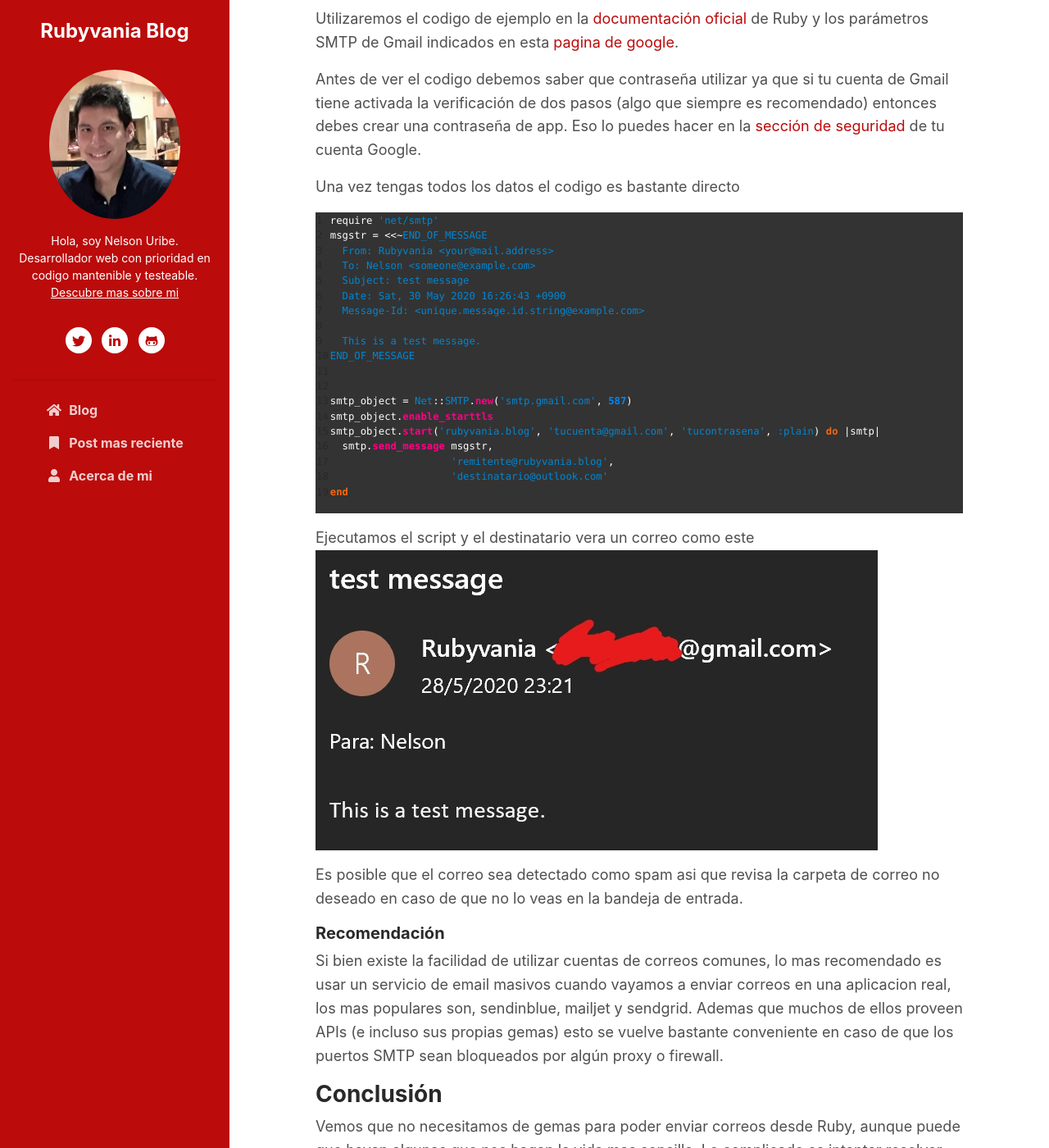
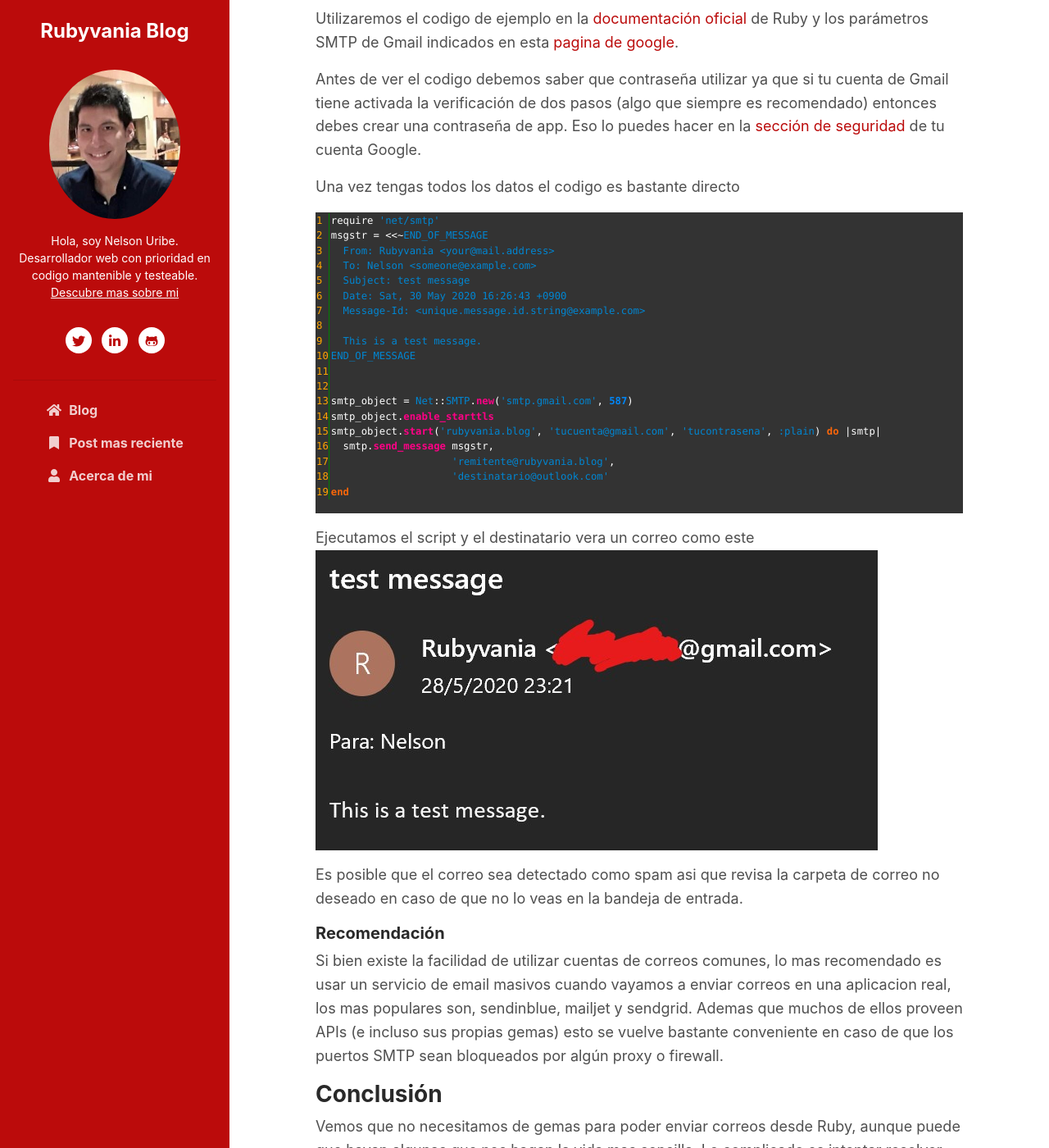
Before and after one commit to hollow-hunter/rubyvania-blog, a Jekyll site: the page built from _posts/2020/5-may/2020-5-30-email.md, in a window 1280 px wide and 1400 px high, scrolled down 367 px. Shown: the whole window at 82% size. Built offline with Jekyll 4.4.1, drawn with Linux system fonts in a browser that asks for light colours; comment, search, counter and statistics services are not loaded.

Commit message:
add style for line numbers.

```diff
--- a/assets/css/fruity.css
+++ b/assets/css/fruity.css
@@ -1,4 +1,5 @@
 .highlight pre { background-color: #333; }
+pre.lineno { color: orange; border-right: 1px solid green; }
 .highlight .hll { background-color: #333333 }
 .highlight .c { color: #008800; font-style: italic; background-color: #0f140f } /* Comment */
 .highlight .err { color: #ffffff } /* Error */
```
